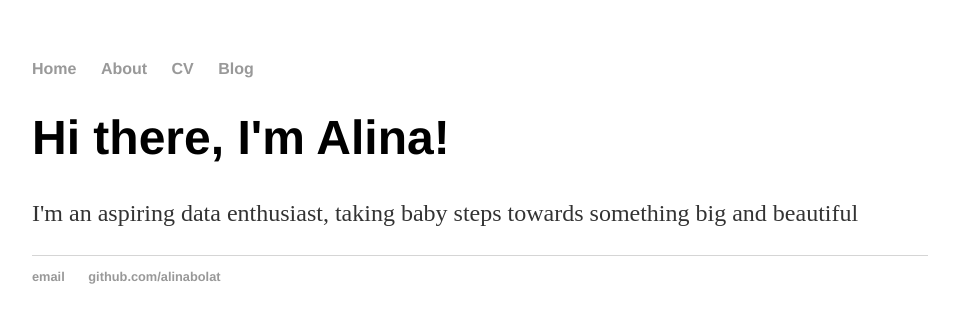
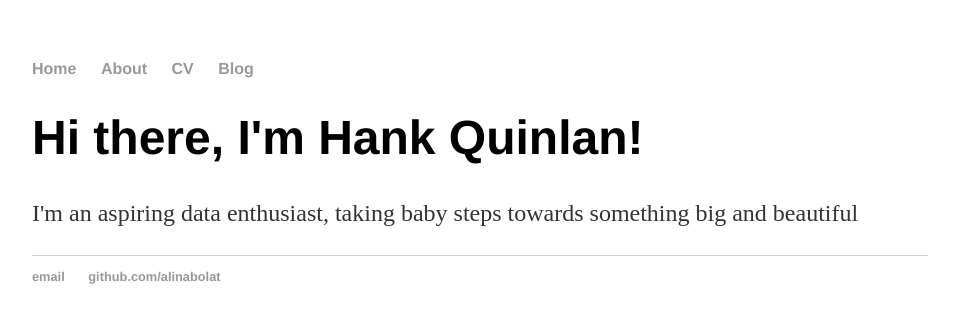
Before and after one commit to alinabolat/alinabolat.github.io, a Jekyll site: the page built from index.html, in a window 1280 px wide. Shown: the top 323 px of the page, without its empty margins (160-1119 px from the left). Built offline with Jekyll 4.4.1, drawn with Linux system fonts in a browser that asks for light colours.

Commit message:
Update index.html

```diff
--- a/index.html
+++ b/index.html
@@ -1,30 +1,8 @@
-<!DOCTYPE html>
-<html>
-	<head>
-		<title>Alina Bolat</title>
-		<!-- link to main stylesheet -->
-		<link rel="stylesheet" type="text/css" href="/css/main.css">
-	</head>
-	<body>
-		<nav>
-    		<ul>
-        		<li><a href="/">Home</a></li>
-	        	<li><a href="/about">About</a></li>
-        		<li><a href="/cv">CV</a></li>
-        		<li><a href="/blog">Blog</a></li>
-    		</ul>
-		</nav>
-		<div class="container">
-    		<div class="blurb">
-        		<h1>Hi there, I'm Alina!</h1>
-				<p>I'm an aspiring data enthusiast, taking baby steps towards something big and beautiful</a></p>
-    		</div><!-- /.blurb -->
-		</div><!-- /.container -->
-		<footer>
-    		<ul>
-        		<li><a href="mailto:hello.alinabolat@gmail.com">email</a></li>
-        		<li><a href="https://github.com/hankquinlan">github.com/alinabolat</a></li>
-			</ul>
-		</footer>
-	</body>
-</html>
+---
+layout: default
+title: Alina Bolat
+---
+<div class="blurb">
+	<h1>Hi there, I'm Hank Quinlan!</h1>
+	<p>I'm an aspiring data enthusiast, taking baby steps towards something big and beautiful</p>
+</div><!-- /.blurb -->
```
